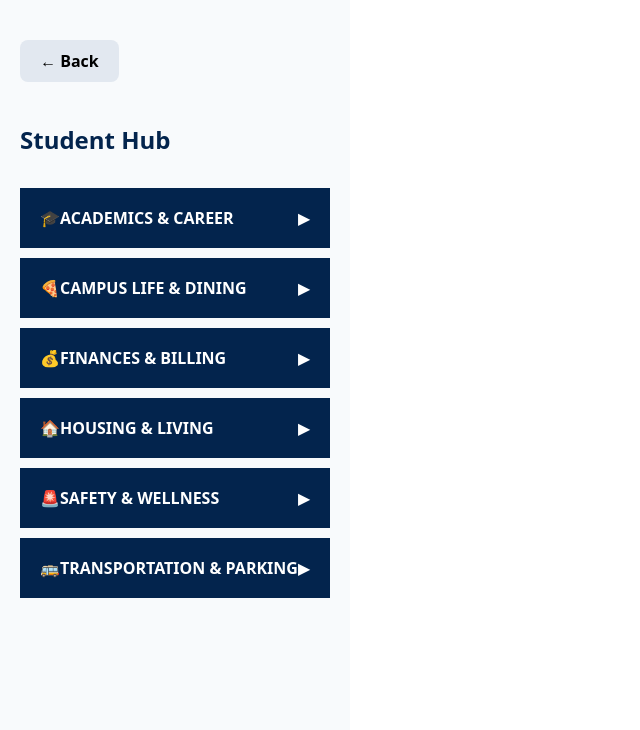
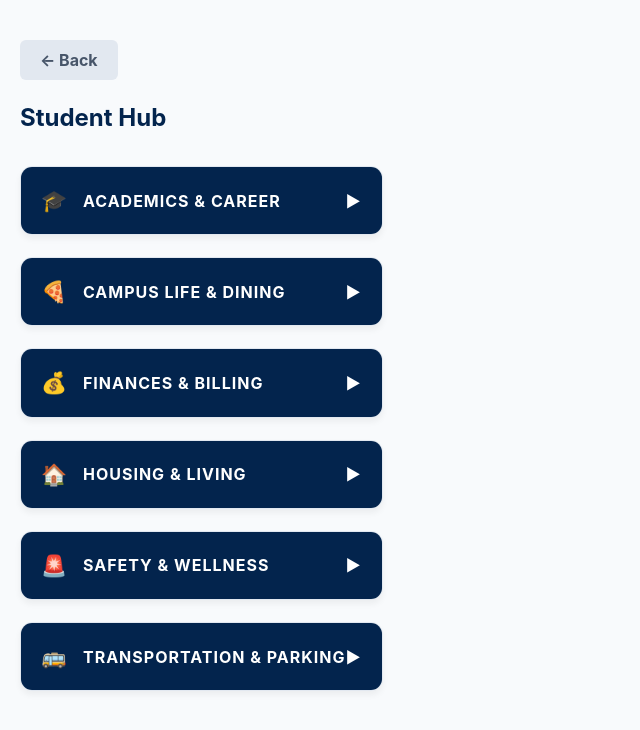
Before and after one commit to Blakesenn1/COMP-4710, a React (Vite) app: page / in a window 1280 px wide. Both pictures are taken after a click on the button "STUDENT HUB". Shown: the top 730 px of the page, without its empty margins (0-640 px from the left). Built offline with nearby package versions, Linux system fonts and the light colour scheme.

Commit message:
UI Polishing: Rounded Navy cards and straightened Orange feature tabs

```diff
--- a/src/App.css
+++ b/src/App.css
@@ -1,14 +1,32 @@
-/* --- Global Container --- */
+/* =========================================
+   AUBURN SUPER APP - CONSOLIDATED STYLES
+   ========================================= */
+
+/* --- 1. Global & Layout --- */
+:root {
+  --auburn-navy: #03244D;
+  --auburn-orange: #DD550C;
+  --light-gray-bg: #f8fafc;
+  --border-color: #e2e8f0;
+}
+
+body {
+  margin: 0;
+  padding: 0;
+  font-family: -apple-system, BlinkMacSystemFont, "Segoe UI", Roboto, Helvetica, Arial, sans-serif;
+  background-color: var(--light-gray-bg);
+  -webkit-font-smoothing: antialiased;
+}
+
 .app-container {
   min-height: 100vh;
-  background: #f8fafc;
   display: flex;
   flex-direction: column;
   align-items: center;
   padding: 40px 20px;
 }
 
-/* --- Home Screen (App.jsx) --- */
+/* --- 2. Home Screen (Minimalist Text Look) --- */
 .home-card {
   width: 100%;
   max-width: 450px;
@@ -17,16 +35,18 @@
 }
 
 .main-title {
-  color: #03244D;
+  color: var(--auburn-navy);
   font-size: 3rem;
   font-weight: 900;
   text-transform: uppercase;
   margin-bottom: 5px;
+  letter-spacing: -1.5px;
 }
 
 .main-subtitle {
-  color: #DD550C;
+  color: var(--auburn-orange);
   font-weight: 700;
+  font-size: 1rem;
   letter-spacing: 4px;
   text-transform: uppercase;
   margin-bottom: 60px;
@@ -40,22 +60,64 @@
 
 .hub-selection-button {
   background: white;
-  border: 1px solid #e2e8f0;
+  border: 1px solid var(--border-color);
   padding: 22px;
   font-weight: 700;
+  font-size: 0.9rem;
   text-transform: uppercase;
+  letter-spacing: 1px;
   cursor: pointer;
+  border-radius: 4px; /* Crisp edges for Home screen */
   transition: all 0.2s ease;
 }
 
 .hub-selection-button:hover {
-  background: #03244D;
+  background: var(--auburn-navy);
   color: white;
+  border-color: var(--auburn-navy);
+  transform: scale(1.02);
 }
 
-/* --- Student Hub Accordion (StudentHub.jsx) --- */
+/* --- 3. Student Hub & Accordion Menu --- */
+.back-button {
+  background: #e2e8f0;
+  border: none;
+  padding: 10px 20px;
+  font-weight: bold;
+  cursor: pointer;
+  border-radius: 6px;
+  color: #475569;
+  font-family: inherit;
+  margin-bottom: 20px;
+  display: flex;
+  align-items: center;
+  transition: background 0.2s;
+}
+
+.back-button:hover {
+  background: #cbd5e1;
+}
+
+.accordion-container {
+  width: 100%;
+  max-width: 600px;
+  margin: 0 auto;
+  display: flex;
+  flex-direction: column;
+  gap: 12px;
+}
+
+.accordion-card {
+  background: white;
+  /* (TWEAK 1) The outer container gets rounded edges */
+  border-radius: 12px;
+  overflow: hidden;
+  box-shadow: 0 4px 6px rgba(0,0,0,0.05);
+  border: 1px solid var(--border-color);
+}
+
 .accordion-header {
-  background-color: #03244D;
+  background-color: var(--auburn-navy);
   color: white;
   padding: 18px 20px;
   display: flex;
@@ -64,11 +126,27 @@
   cursor: pointer;
   font-weight: bold;
   text-transform: uppercase;
+  letter-spacing: 1px;
+  transition: background-color 0.2s;
+}
+
+.accordion-header:hover {
+  background-color: #053b7d; /* Slightly lighter navy for hover */
+}
+
+.header-left {
+  display: flex;
+  align-items: center;
+}
+
+.accordion-icon {
+  margin-right: 15px;
+  font-size: 1.3rem;
 }
 
 .accordion-body {
-  padding: 15px;
-  background: white;
+  padding: 12px 15px 15px 15px;
+  background-color: white;
   display: flex;
   flex-direction: column;
   gap: 8px;
@@ -76,17 +154,21 @@
 
 .accordion-item {
   padding: 15px;
-  background: #f8fafc;
+  background-color: #f8fafc; /* Subtle gray inside navy */
   border: none;
-  border-left: 4px solid #DD550C;
+  /* (TWEAK 2) Orange accent is straight/crisp */
+  border-left: 4px solid var(--auburn-orange);
   text-align: left;
   cursor: pointer;
+  font-family: inherit;
+  font-size: 1rem;
+  color: #333;
+  /* (TWEAK 3) Feature container has clean, straight corners */
+  border-radius: 0;
+  transition: all 0.2s ease;
 }
 
-.back-button {
-  background: #e2e8f0;
-  border: none;
-  padding: 10px 20px;
-  font-weight: bold;
-  cursor: pointer;
+.accordion-item:hover {
+  background-color: #f1f5f9;
+  transform: translateX(5px); /* Slide effect remains */
 }
```
